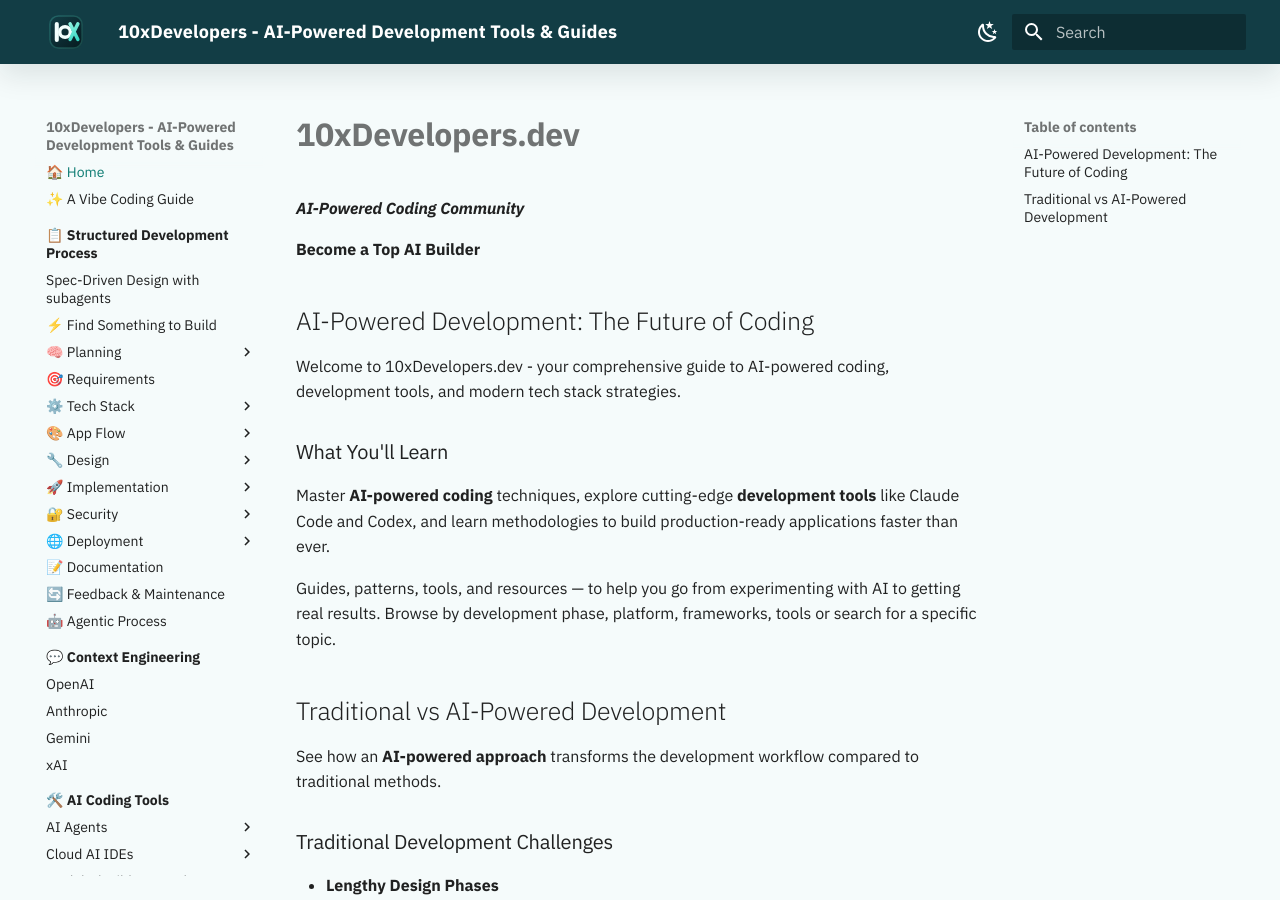
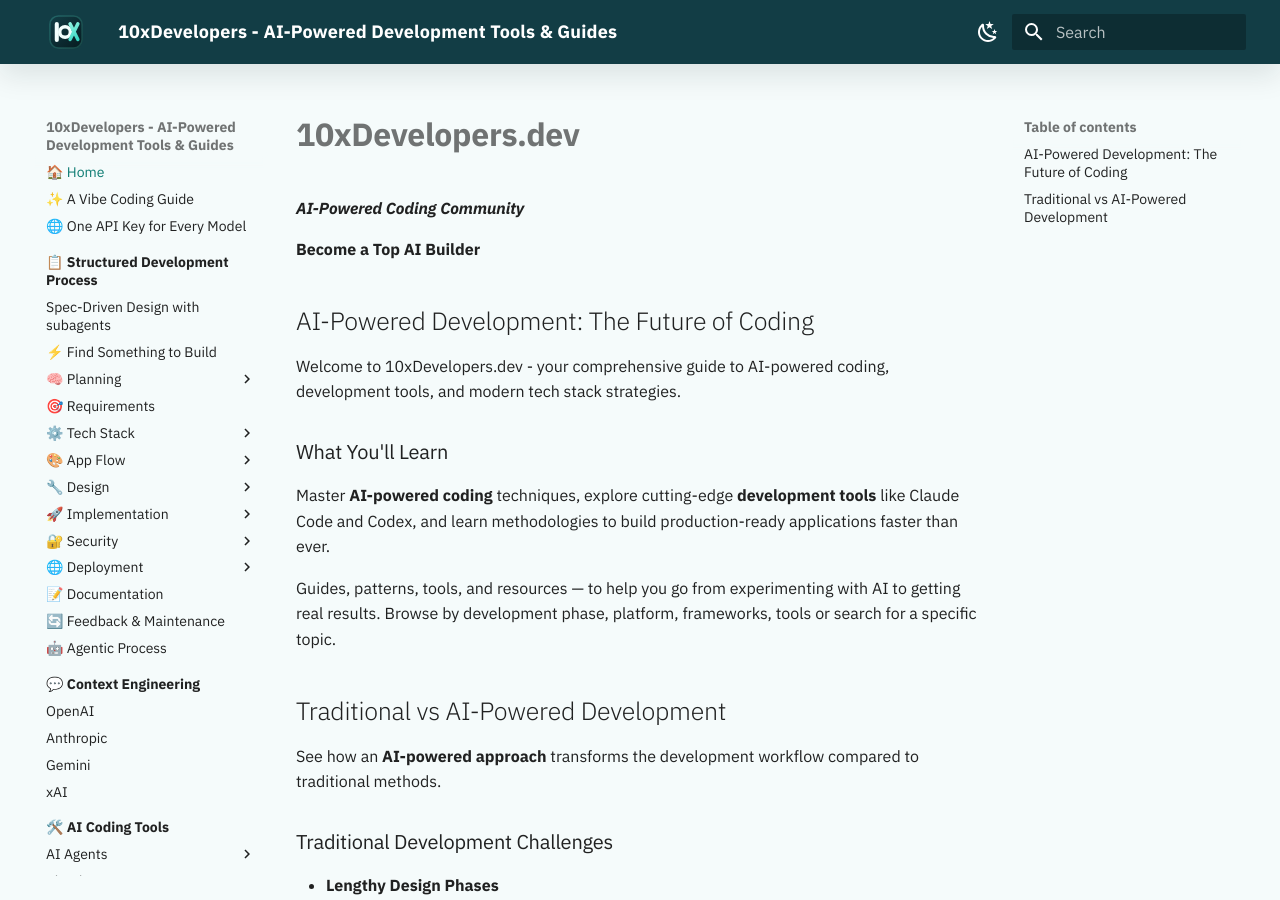
Before and after one commit to shlomoc/10xdev, an MkDocs documentation site: the page built from docs/index.md, in a window 1280 px wide and 900 px high. Built offline with MkDocs 1.6.1 and Material for MkDocs 9.7.7, drawn with Linux system fonts in a browser that asks for light colours.

Commit message:
Add multi-model API gateway guide to nav

```diff
--- a/mkdocs.yml
+++ b/mkdocs.yml
@@ -97,6 +97,7 @@ extra_css:
 nav:
   - 🏠 Home: index.md
   - ✨ A Vibe Coding Guide: guides/ultimate-vibe-coding-guide.md
+  - 🌐 One API Key for Every Model: guides/multi-model-api-gateway.md
   - 📋 Structured Development Process:
     - Spec-Driven Design: structured/index.md
     - Spec-Driven Design with subagents: structured/claude-code-with-subagents.md
```
